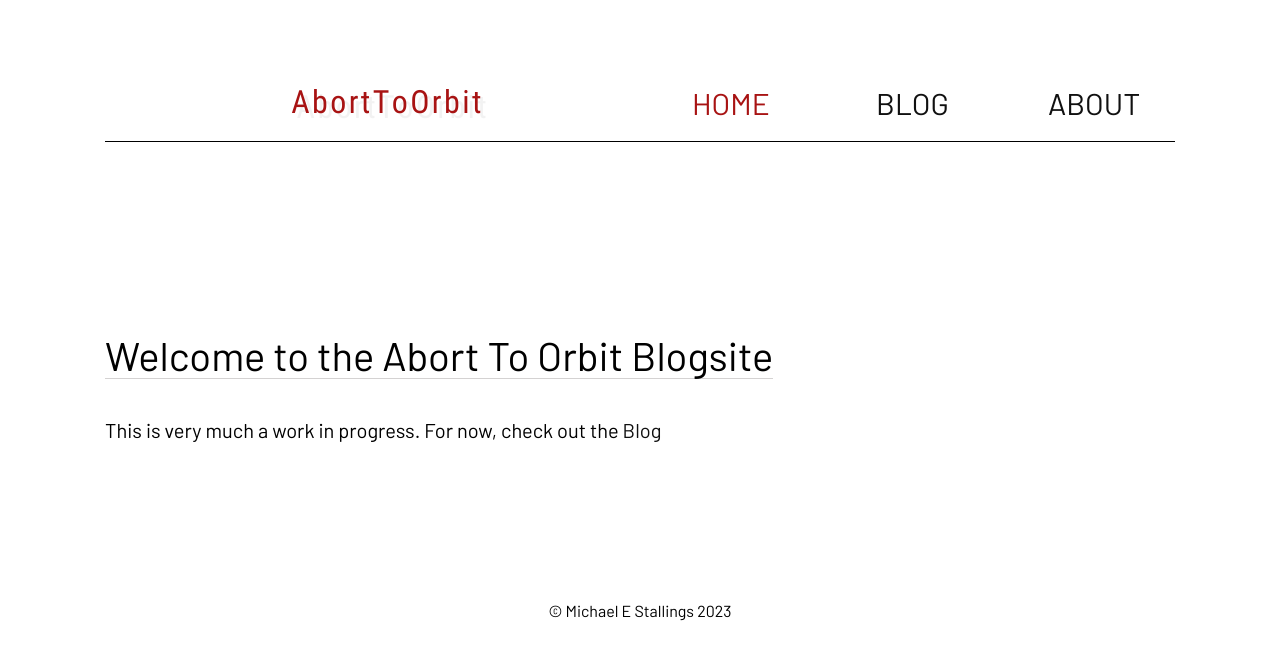
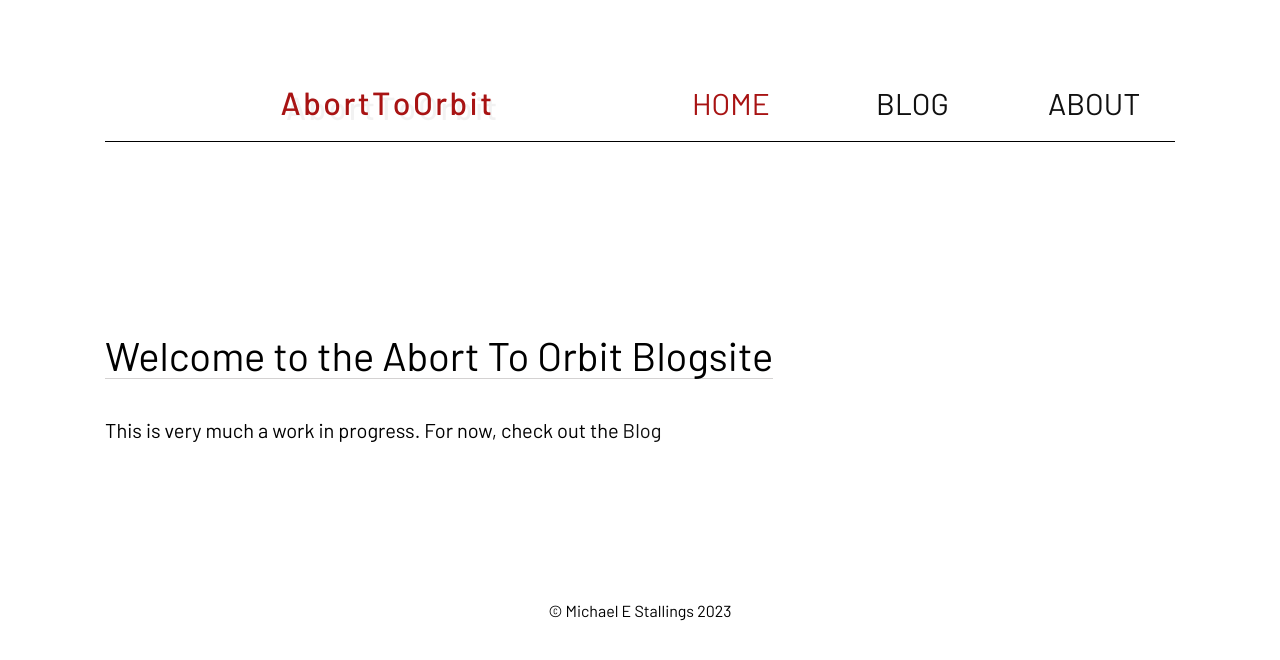
Before and after one commit to stall84/abortoorbit.com, a Gatsby site: page / in a window 1280 px wide. Built offline with nearby package versions, Linux system fonts and the light colour scheme; Gatsby itself is replaced by a stand-in of ours; a web font is replaced by a local one.

Commit message:
Starting tf setup.

```diff
--- a/src/styles/typography.scss
+++ b/src/styles/typography.scss
@@ -47,12 +47,6 @@
     src: url(/fonts/Inter-Variable.woff2) format('woff2');
 }
 
-@font-face {
-    font-family: 'Inter-Bold';
-    font-display: swap;
-    src: url(/fonts/Inter-Bold.woff2) format('woff2');
-}
-
 h1, h2, h3, h4, h5, h6 {
     font-weight: normal;
     margin: 0;
```
Also changed, not shown: static/fonts/Barlow-Medium.woff2, static/fonts/Inter-Bold.woff2 (deleted), 6 other files.
